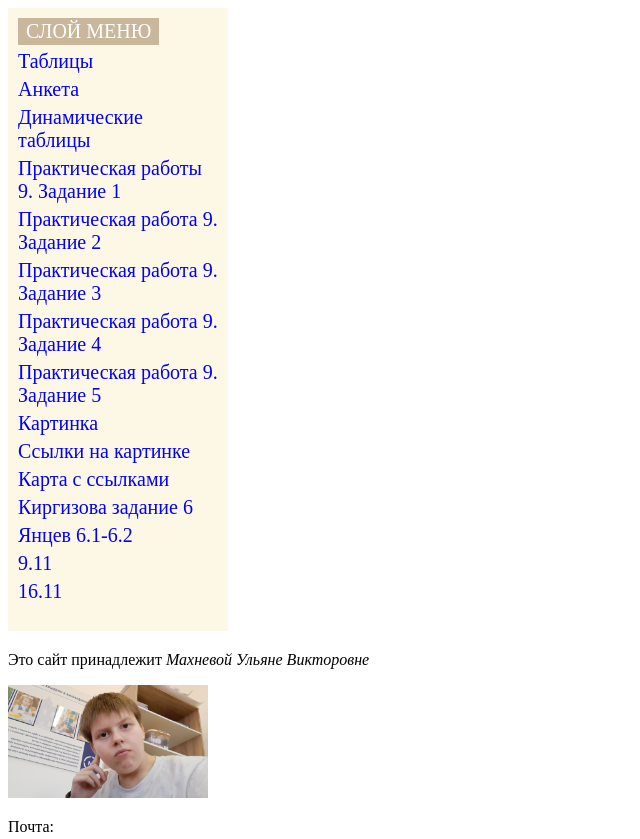
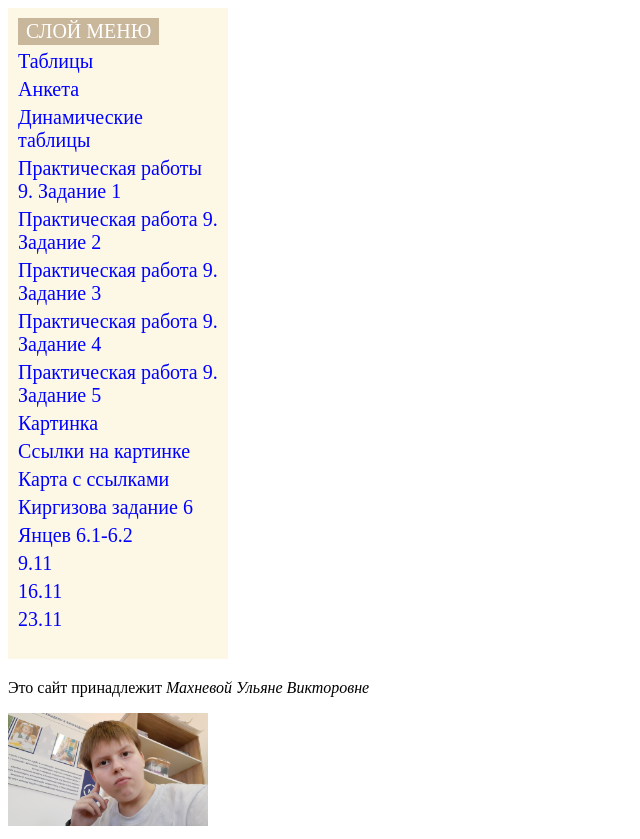
Before and after one commit to flupiy/Webraz, a plain HTML site: page index.html in a window 1280 px wide. Shown: the top 839 px of the page, without its empty margins (0-640 px from the left). Drawn offline with Linux system fonts and the light colour scheme.

Commit message:
Update index.html

```diff
--- a/index.html
+++ b/index.html
@@ -21,6 +21,7 @@
       <a href="k1.html" class="menu-link">Янцев 6.1-6.2</a>
       <a href="kvadrat.html" class="menu-link">9.11</a>
       <a href="Список.html" class="menu-link">16.11</a>
+      <a href="svetofor.html" class="menu-link">23.11</a>
       <br>
     </div>
 </head>
```
